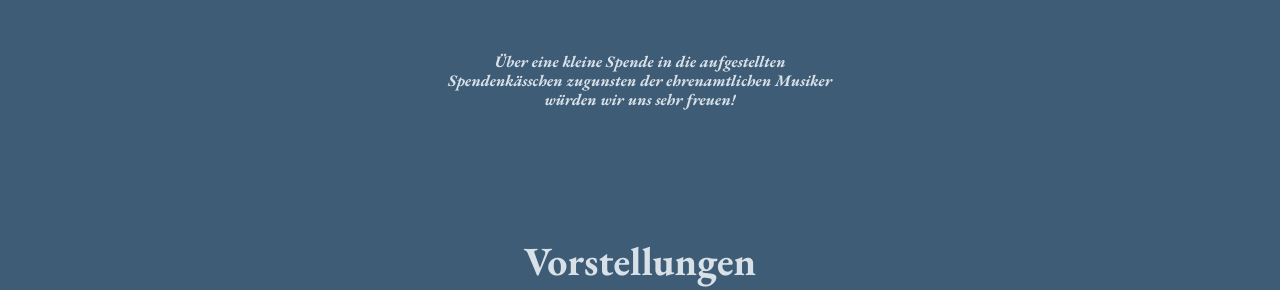
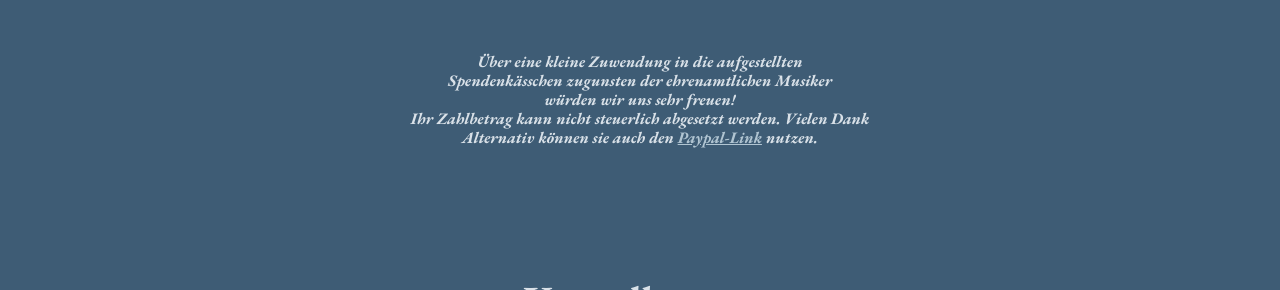
Before and after one commit to ItIzYe/ItIzYe.github.io, a plain HTML site: page index.html in a window 1280 px wide. Shown: the part 506-796 px from the top of the page. Drawn offline with nearby package versions, Linux system fonts and the light colour scheme.

Commit message:
changed text for legal reasons

```diff
--- a/index.html
+++ b/index.html
@@ -22,7 +22,16 @@
   <h2 style="font-family: EB Garamond, serif; text-align: center; justify-content: center; padding-top: 15%; font-size: 10vw; color: #d9e1e8;">Museumsnacht 2025</h1>
   <h1 style="font-family: EB Garamond, serif; font-style: italic; text-align: center; justify-content: center; color: #d9e1e8;">-Scheffelhalle Singen-</h1>
   <br><br>
-  <h6 style="font-family: EB Garamond, serif; font-style: italic; text-align: center; justify-content: center; color: #d9e1e8;"> Über eine kleine Spende in die aufgestellten<br> Spendenkässchen zugunsten der ehrenamtlichen Musiker<br> würden wir uns sehr freuen!</h6>
+  <h6 style="font-family: EB Garamond, serif; font-style: italic; text-align: center; justify-content: center; color: #d9e1e8;">
+    Über eine kleine Zuwendung in die aufgestellten
+    <br>
+    Spendenkässchen zugunsten der ehrenamtlichen Musiker
+    <br>
+    würden wir uns sehr freuen!
+    <br>
+    Ihr Zahlbetrag kann nicht steuerlich abgesetzt werden. Vielen Dank
+    <br>
+    Alternativ können sie auch den <a href="https://www.paypal.com/pool/9ishYqC5Lo?sr=ancr" style="color: #b1c5d2;">Paypal-Link</a> nutzen.</h6>
   <br>
   <br>
   <br>
```
